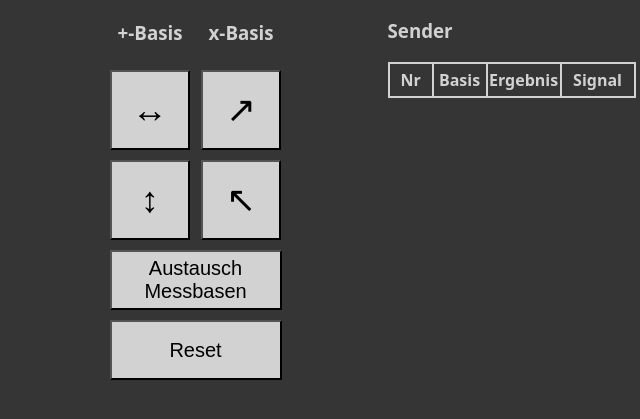
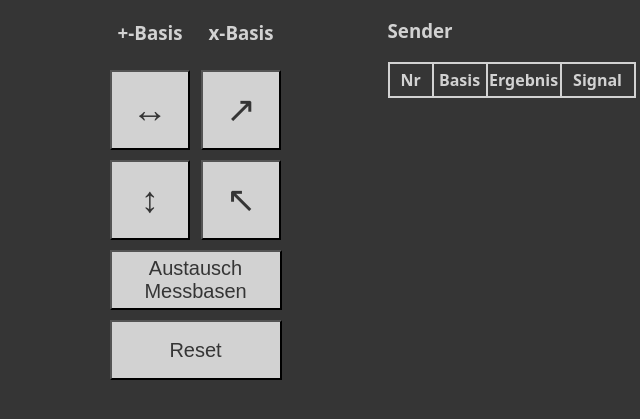
Before and after one commit to jean0908/jean0908.github.io, a plain HTML site: page index.html in a window 1280 px wide. Shown: the part 169-588 px from the top of the page, 169-809 px from the left. Drawn offline with Linux system fonts and the light colour scheme.

Commit message:
Fixed font color of buttons

```diff
--- a/styles.css
+++ b/styles.css
@@ -47,20 +47,20 @@ button {
     width: 80px;
     height: 80px;
     background-color: rgb(210, 210, 210);
+    color: rgb(53, 53, 53);
+    text-align: center;
 }
 
 #compare {
     font-size: 20px;
     width: 172px;
     height: 60px;
-    background-color: rgb(210, 210, 210);
 }
 
 #reset {
     font-size: 20px;
     width: 172px;
     height: 60px;
-    background-color: rgb(210, 210, 210);
 }
 
 #dataTable, #dataTable th, #dataTable td {
```
